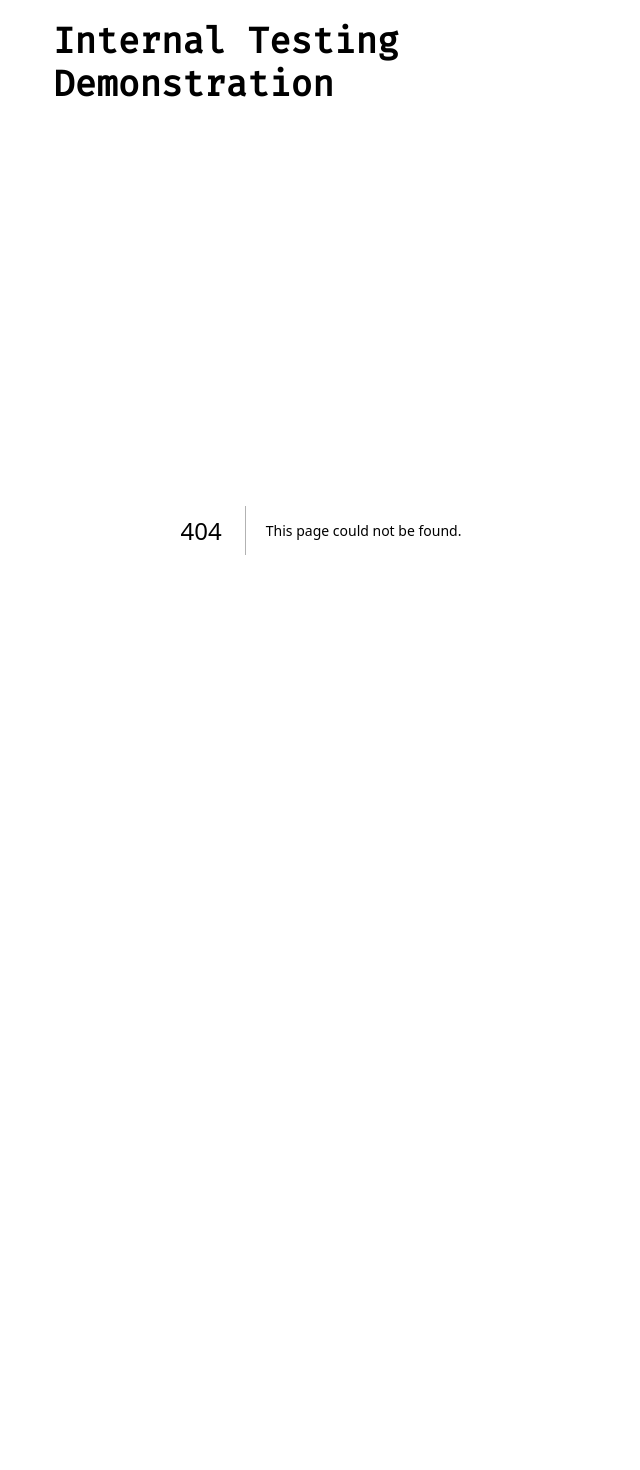
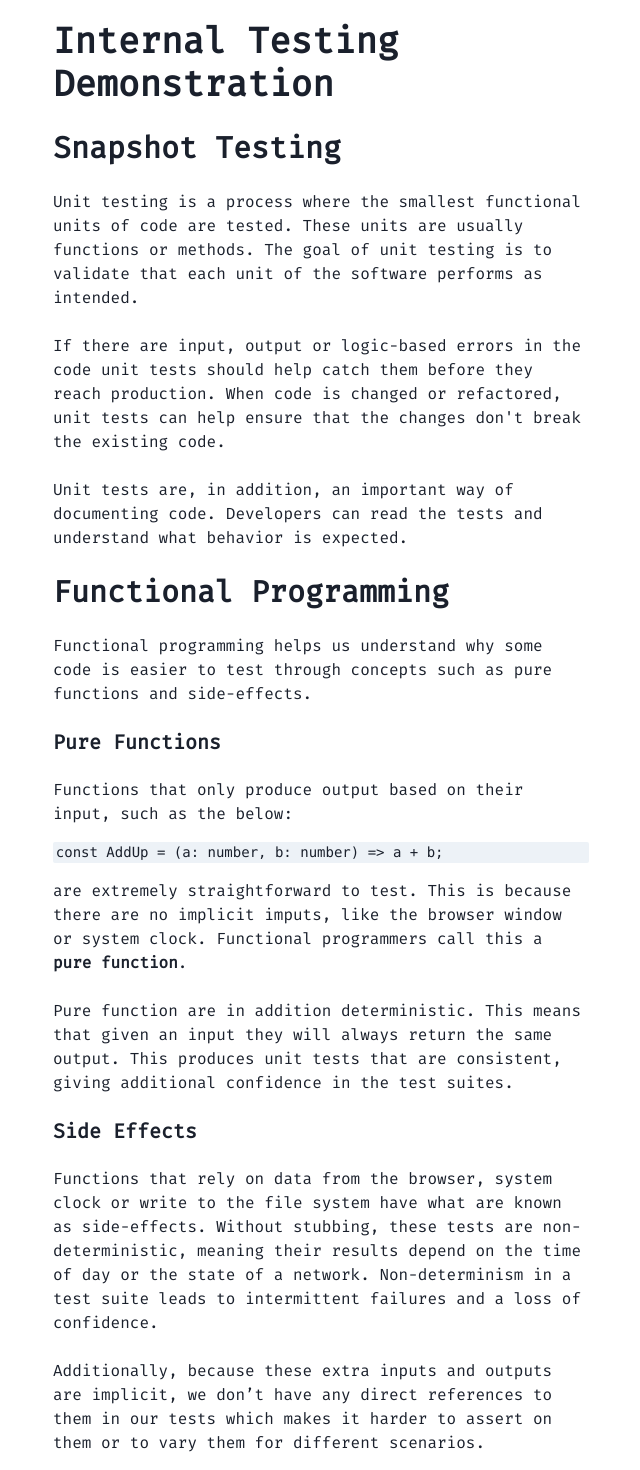
Before and after one commit to jbadavis/react-testing-demo, a Next.js app: page /snapshot-testing in a window 1280 px wide. Before the commit this address had no page. Shown: the part 60-1530 px from the top of the page, without its empty margins (319-959 px from the left). Before the commit the page ends 1110 px from the top, so only its background shows below. Built offline with nearby package versions, Linux system fonts and the light colour scheme.

Commit message:
Add module list component

```diff
--- /dev/null
+++ b/components/snapshots.tsx
@@ -0,0 +1,82 @@
+import {Heading, Text, Stack, Code} from '@chakra-ui/react';
+
+function Snapshots() {
+  return (
+    <>
+      <Heading as="h2" size="lg" mb={6}>
+        Snapshot Testing
+      </Heading>
+      <Stack spacing={6} mb={6}>
+        <Text>
+          Unit testing is a process where the smallest functional units of code
+          are tested. These units are usually functions or methods. The goal of
+          unit testing is to validate that each unit of the software performs as
+          intended.
+        </Text>
+        <Text>
+          If there are input, output or logic-based errors in the code unit
+          tests should help catch them before they reach production. When code
+          is changed or refactored, unit tests can help ensure that the changes
+          don't break the existing code.
+        </Text>
+        <Text>
+          Unit tests are, in addition, an important way of documenting code.
+          Developers can read the tests and understand what behavior is
+          expected.
+        </Text>
+      </Stack>
+      <Heading as="h2" size="lg" mb={6}>
+        Functional Programming
+      </Heading>
+      <Stack spacing={6}>
+        <Text>
+          Functional programming helps us understand why some code is easier to
+          test through concepts such as pure functions and side-effects.
+        </Text>
+        <Heading as="h3" size="md">
+          Pure Functions
+        </Heading>
+        <Stack spacing={6}>
+          <Text>
+            Functions that only produce output based on their input, such as the
+            below:
+            <Code
+              my={4}
+              display="block"
+              children="const AddUp = (a: number, b: number) => a + b;"
+            />
+            are extremely straightforward to test. This is because there are no
+            implicit imputs, like the browser window or system clock. Functional
+            programmers call this a <strong>pure function</strong>.
+          </Text>
+          <Text>
+            Pure function are in addition deterministic. This means that given
+            an input they will always return the same output. This produces unit
+            tests that are consistent, giving additional confidence in the test
+            suites.
+          </Text>
+        </Stack>
+        <Heading as="h3" size="md">
+          Side Effects
+        </Heading>
+        <Stack spacing={6}>
+          <Text>
+            Functions that rely on data from the browser, system clock or write
+            to the file system have what are known as side-effects. Without
+            stubbing, these tests are non-deterministic, meaning their results
+            depend on the time of day or the state of a network. Non-determinism
+            in a test suite leads to intermittent failures and a loss of
+            confidence.
+          </Text>
+          <Text>
+            Additionally, because these extra inputs and outputs are implicit,
+            we don’t have any direct references to them in our tests which makes
+            it harder to assert on them or to vary them for different scenarios.
+          </Text>
+        </Stack>
+      </Stack>
+    </>
+  );
+}
+
+export default Snapshots;
--- /dev/null
+++ b/pages/snapshot-testing.tsx
@@ -0,0 +1,8 @@
+import {Heading, Text, Stack} from '@chakra-ui/react';
+import Snapshots from '@/components/snapshots';
+
+function SnapshotTesting() {
+  return <Snapshots />;
+}
+
+export default SnapshotTesting;
```
Also changed, not shown: components/module-list.tsx (added, +31 -0 lines), pages/index.tsx (+7 -7 lines), 2 other files (tests, documents, lock files or other folders).
